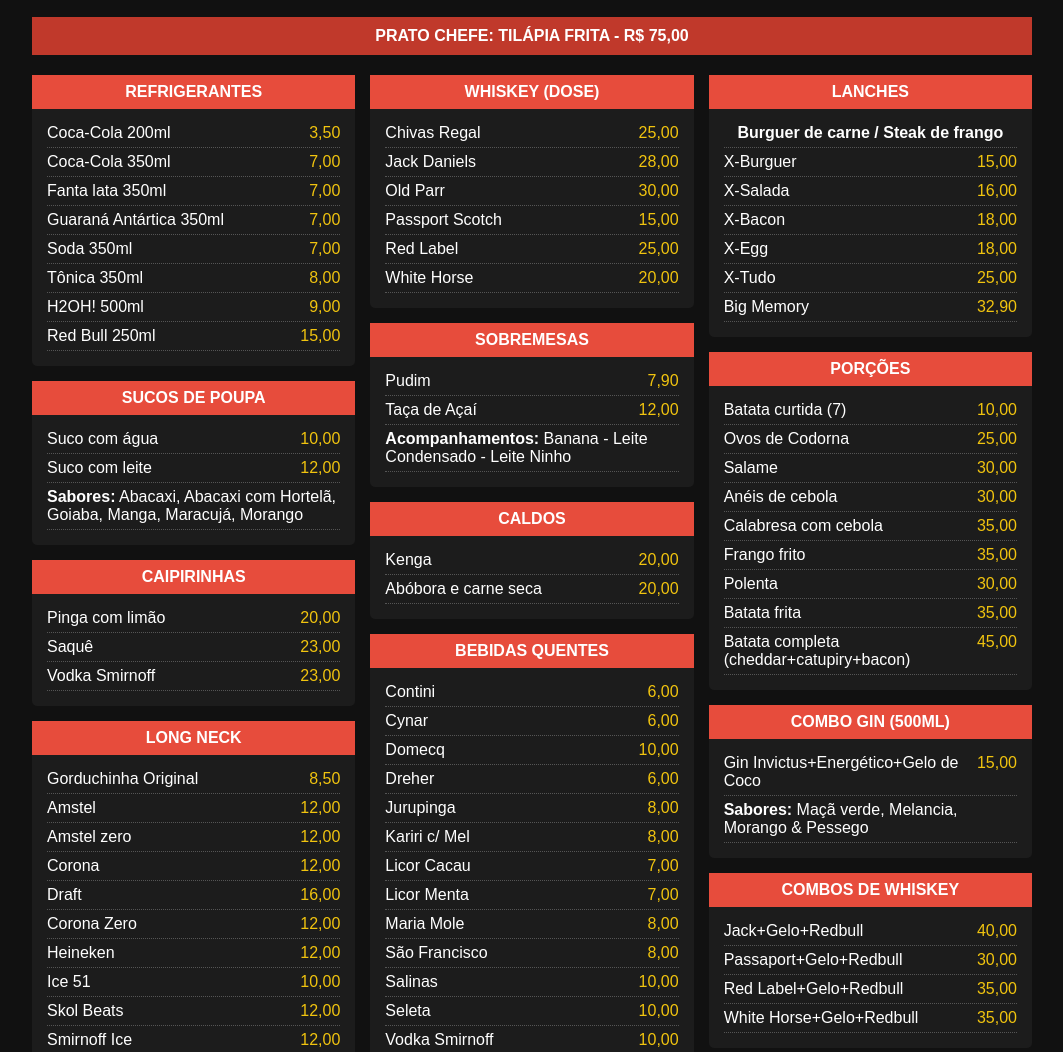
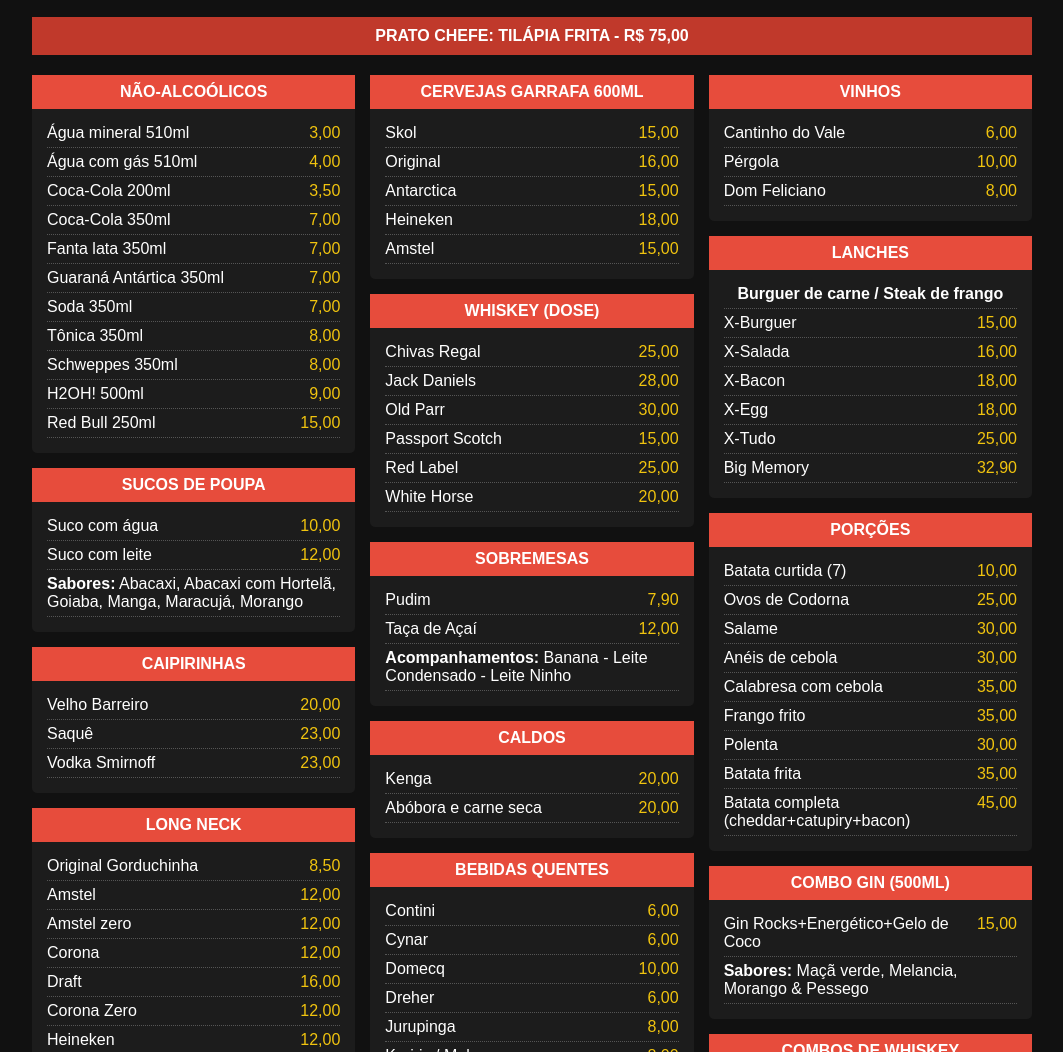
Before and after one commit to Hazgin/CardapioFender, a plain HTML site: page index.html in a window 1280 px wide. Shown: the part 326-1378 px from the top of the page, without its empty margins (108-1171 px from the left). Drawn offline with Linux system fonts and the light colour scheme.

Commit message:
Atualizar o index.html
varias mudancas

```diff
--- a/index.html
+++ b/index.html
@@ -20,14 +20,17 @@
 
         <div class="grid">
             <div class="menu-section">
-            <h2>Refrigerantes</h2>
+            <h2>Não-alcoólicos</h2>
             <ul>
+                <li>Água mineral 510ml <span>3,00</span></li>
+                <li>Água com gás 510ml <span>4,00</span></li>
                 <li>Coca-Cola 200ml <span>3,50</span></li>
                 <li>Coca-Cola 350ml <span>7,00</span></li>
                 <li>Fanta lata 350ml <span>7,00</span></li>
                 <li>Guaraná Antártica 350ml <span>7,00</span></li>
                 <li>Soda 350ml <span>7,00</span></li>
                 <li>Tônica 350ml <span>8,00</span></li>
+                <li>Schweppes 350ml <span>8,00</span></li>
                 <li>H2OH! 500ml <span>9,00</span></li>
                 <li>Red Bull 250ml <span>15,00</span></li>
             </ul>
@@ -46,7 +49,7 @@
             <div class="menu-section">
             <h2>Caipirinhas</h2>
             <ul>
-                <li>Pinga com limão <span>20,00</span></li>
+                <li>Velho Barreiro <span>20,00</span></li>
                 <li>Saquê <span>23,00</span></li>
                 <li>Vodka Smirnoff <span>23,00</span></li>
             </ul>
@@ -55,7 +58,7 @@
             <div class="menu-section">
             <h2>Long Neck</h2>
             <ul>
-                <li>Gorduchinha Original <span>8,50</span></li>
+                <li>Original Gorduchinha <span>8,50</span></li>
                 <li>Amstel <span>12,00</span></li>
                 <li>Amstel zero <span>12,00</span></li>
                 <li>Corona <span>12,00</span></li>
@@ -79,6 +82,7 @@
                 <li>Heineken 269ml<span>6,00</span></li>
                 <li>Original 269ml <span>6,00</span></li>
                 <li>Brahma Dp Malte 350ml <span>7,00</span></li>
+                <li>Skol Beats 269ml <span>9,00</span></li>
             </ul>
             </div>
 
@@ -199,7 +203,7 @@
                         <div class="menu-section">
             <h2>Combo Gin (500ml)</h2>
             <ul>
-                <li>Gin Invictus+Energético+Gelo de Coco <span>15,00</span></li>
+                <li>Gin Rocks+Energético+Gelo de Coco <span>15,00</span></li>
                 <li class="flavor-list"><Strong>Sabores:</Strong> Maçã verde, Melancia, Morango & Pessego</li>
             </ul>
             </div>
```
